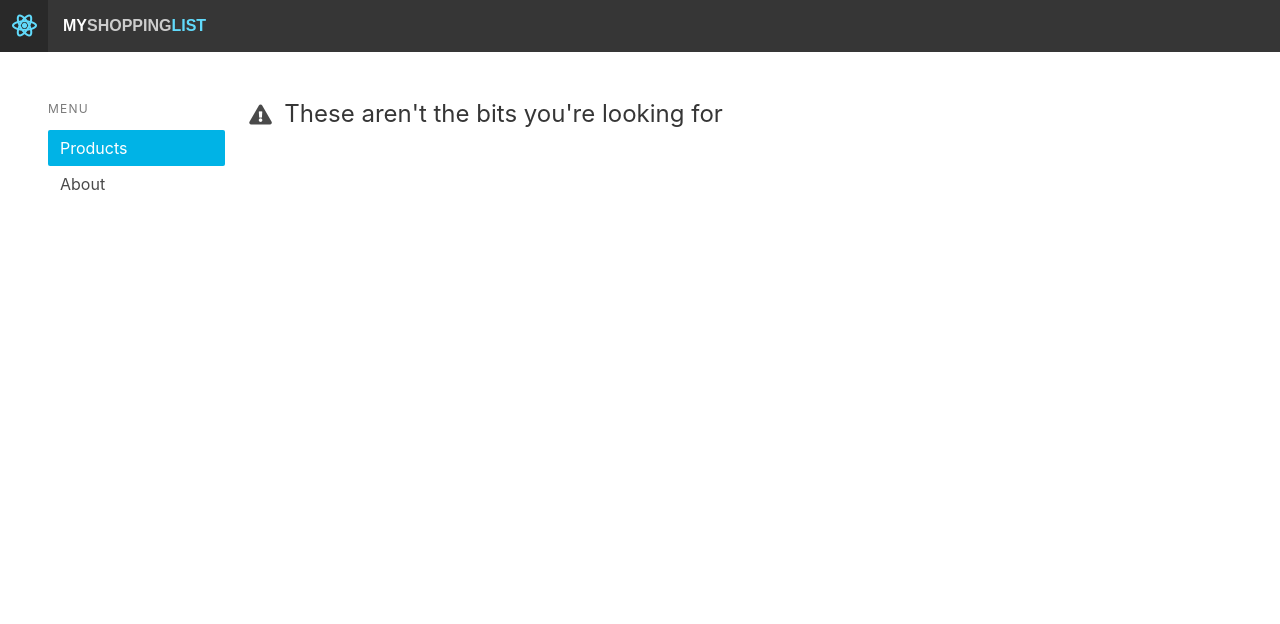
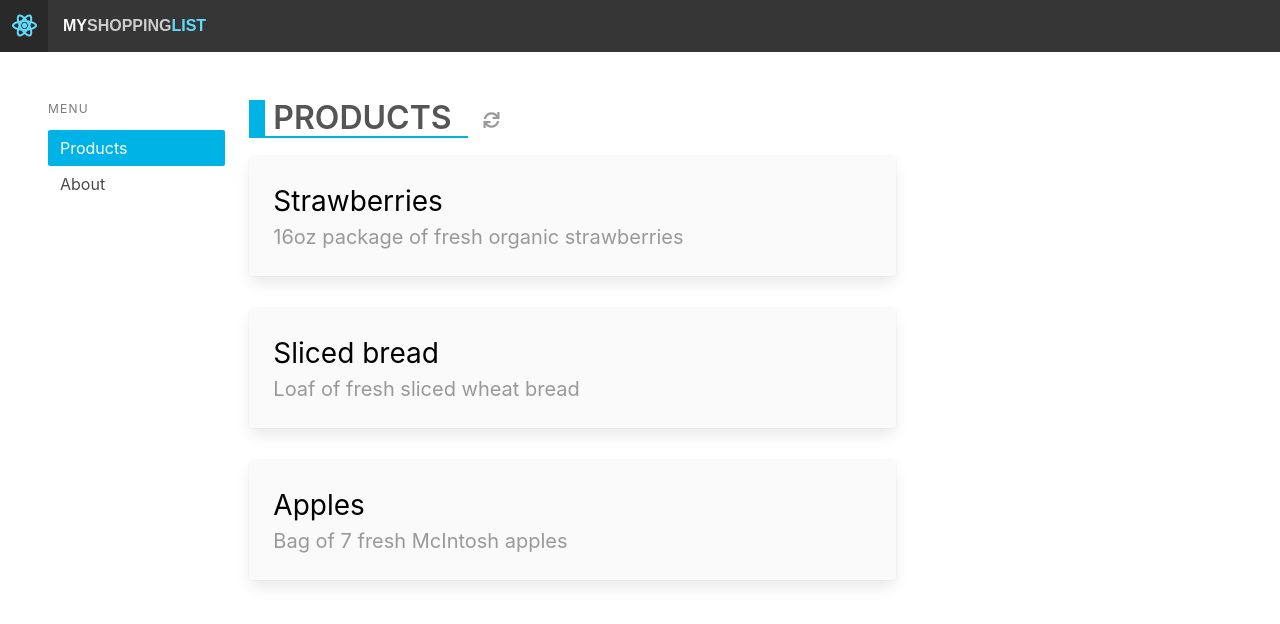
Before and after one commit to gustayng/my-static-web-app, a React (Create React App) app in the folder react-app/: page /products in a window 1280 px wide. Shown: the top 624 px of the page. Built offline with nearby package versions, Linux system fonts and the light colour scheme.

Commit message:
Fixing ERRORs

```diff
--- a/react-app/src/App.js
+++ b/react-app/src/App.js
@@ -20,7 +20,8 @@ class App extends Component {
           <main className="column">
             <Suspense fallback={<div>Loading...</div>}>
               <Switch>
-                <Redirect from="/" exact to="/about" />
+                <Redirect from="/" exact to="/products" />
+                <Route path="/products" component={Products} />
                 <Route path="/about" component={About} />
                 <Route exact path="**" component={NotFound} />
               </Switch>
```
